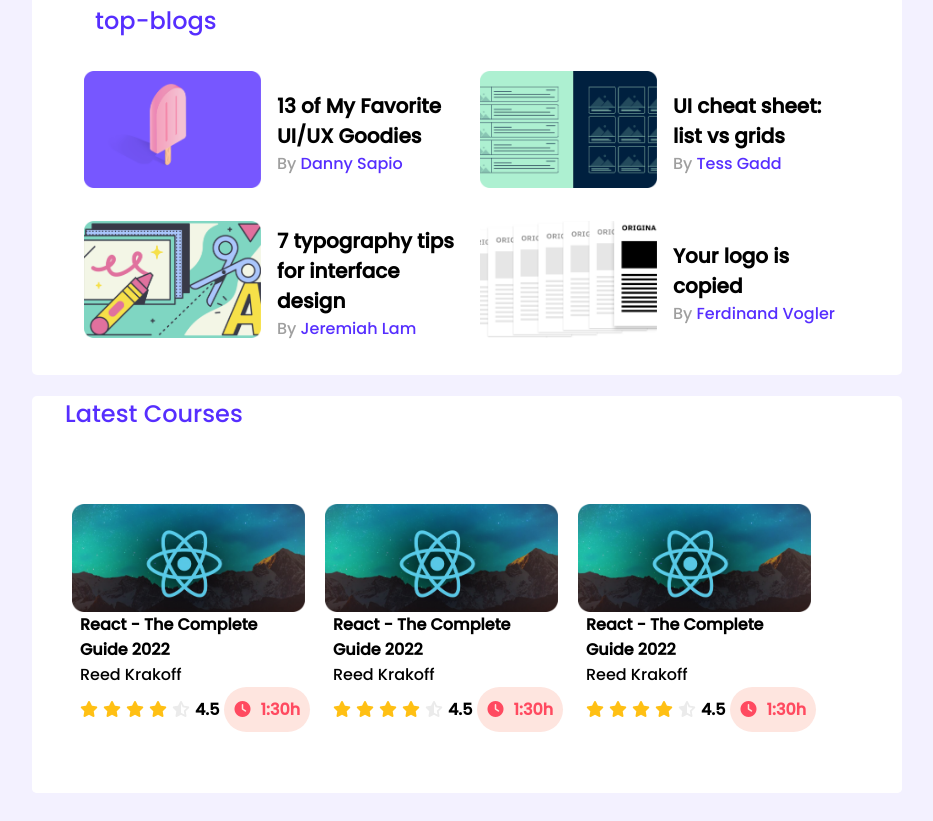
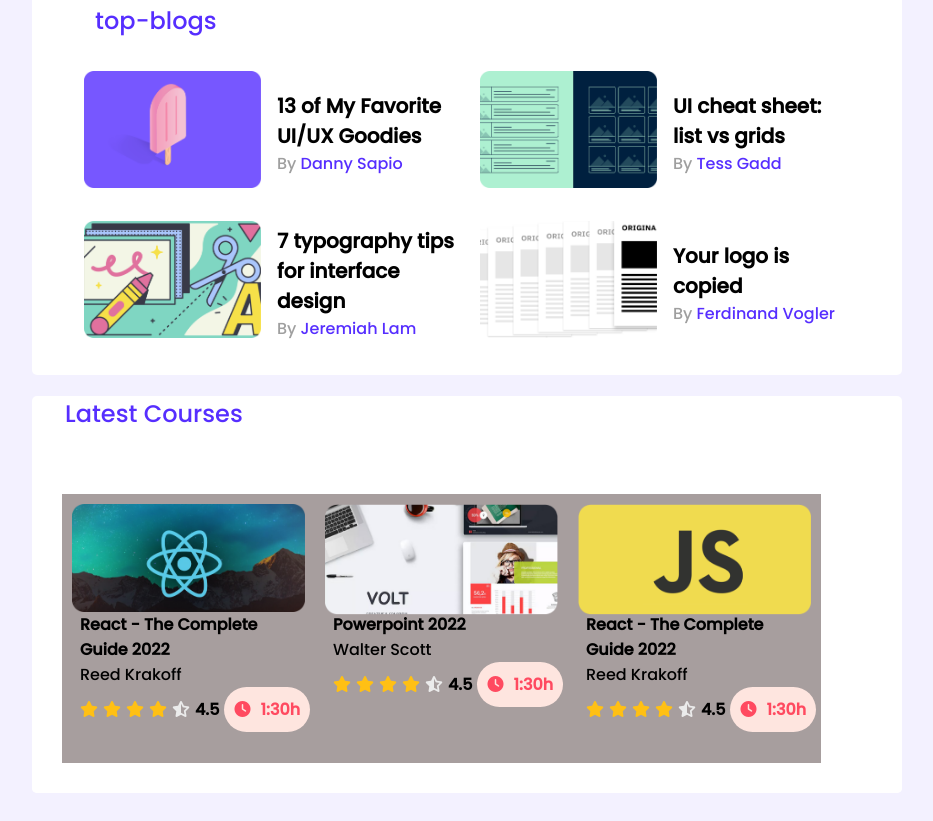
Before and after one commit to Sarwarhridoy4/Leader-Board_CSS3, a plain HTML site: page index.html in a window 1280 px wide. Shown: the part 335-1156 px from the top of the page, without its empty margins (173-1106 px from the left). Drawn offline with Linux system fonts and the light colour scheme.

Commit message:
some info changed

```diff
--- a/index.html
+++ b/index.html
@@ -146,11 +146,11 @@
                 <div class="card-class-flex">
                     <div class="card-flex">
                         <div class="card-cover-image">
-                            <img src="./images/courses/course-1.png" alt="">
+                            <img src="./images/courses/course-2.png" alt="">
                         </div>
                         <div class="info">
-                            <h4 class="course-title">React - The Complete Guide 2022</h4>
-                            <p>Reed Krakoff</p>
+                            <h4 class="course-title">Powerpoint 2022</h4>
+                            <p>Walter Scott</p>
                             <div class="ratings">
                                 <i class="fa-solid fa-star"></i>
                                 <i class="fa-solid fa-star"></i>
@@ -171,7 +171,7 @@
                 <div class="card-class-flex">
                     <div class="card-flex">
                         <div class="card-cover-image">
-                            <img src="./images/courses/course-1.png" alt="">
+                            <img src="./images/courses/course-3.png" alt="">
                         </div>
                         <div class="info">
                             <h4 class="course-title">React - The Complete Guide 2022</h4>
--- a/style/style.css
+++ b/style/style.css
@@ -134,7 +134,7 @@
     width: 253px;
     height: 269px;
     padding: 10px;
-    background-color: rgb(255, 255, 255);
+    background-color: rgb(167, 158, 158);
 }
 
 .info {
```
